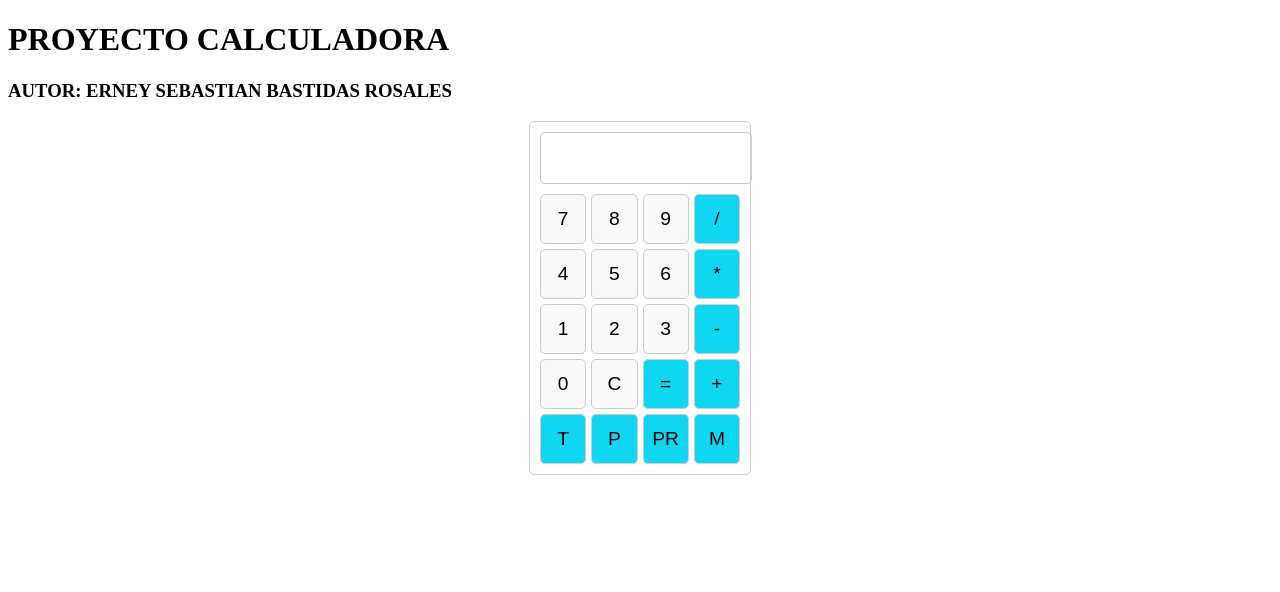
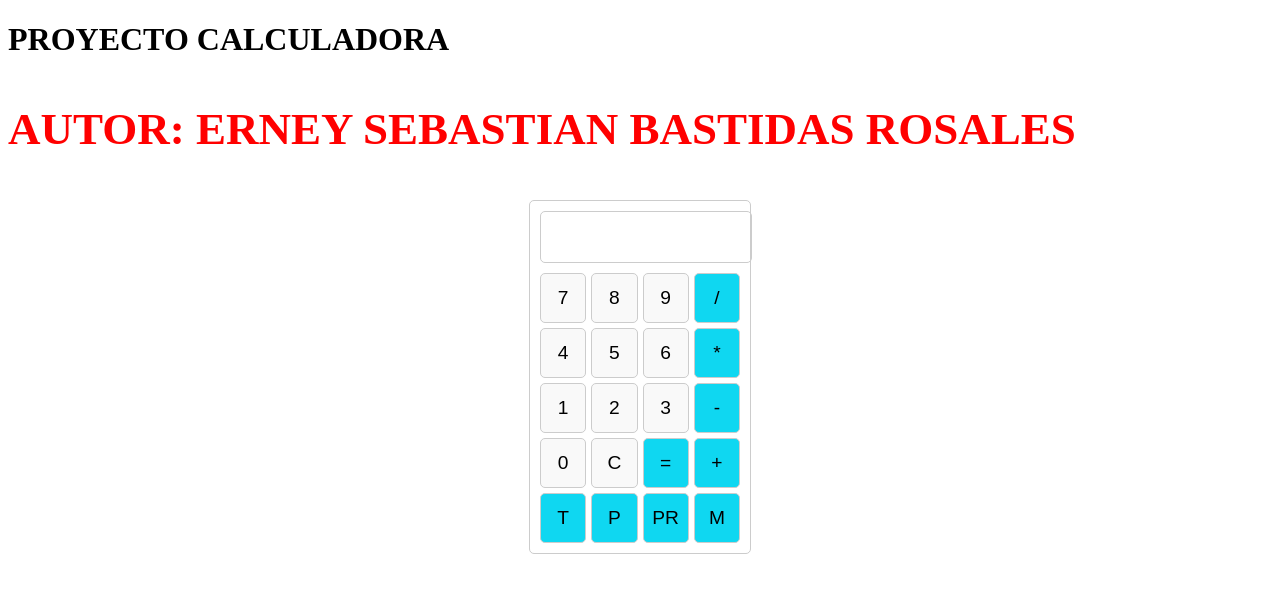
Before and after one commit to SebastianBas/Calculadora, a plain HTML site: page index.html in a window 1280 px wide. Drawn offline with Linux system fonts and the light colour scheme.

Commit message:
modificaciones

```diff
--- a/index.html
+++ b/index.html
@@ -50,7 +50,7 @@
 <body>
     <div class="container">
         <h1 style="display: flex;"> PROYECTO CALCULADORA</h1>
-        <H3>AUTOR: ERNEY SEBASTIAN BASTIDAS ROSALES</H3>
+        <H3 style="font-size: 45px;color: red;">AUTOR: ERNEY SEBASTIAN BASTIDAS ROSALES</H3>
     </div>
     <div class="calculator">
         <div id="display" class="display"></div>
```
